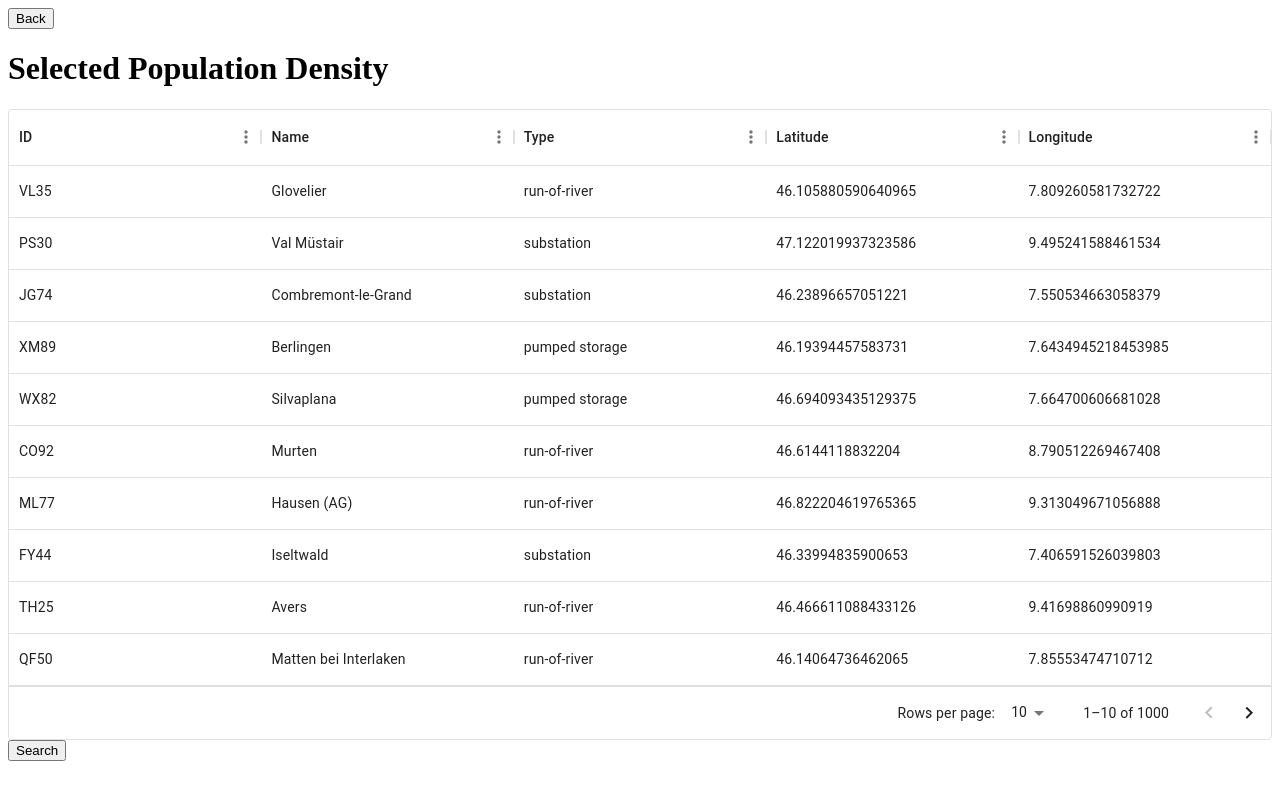
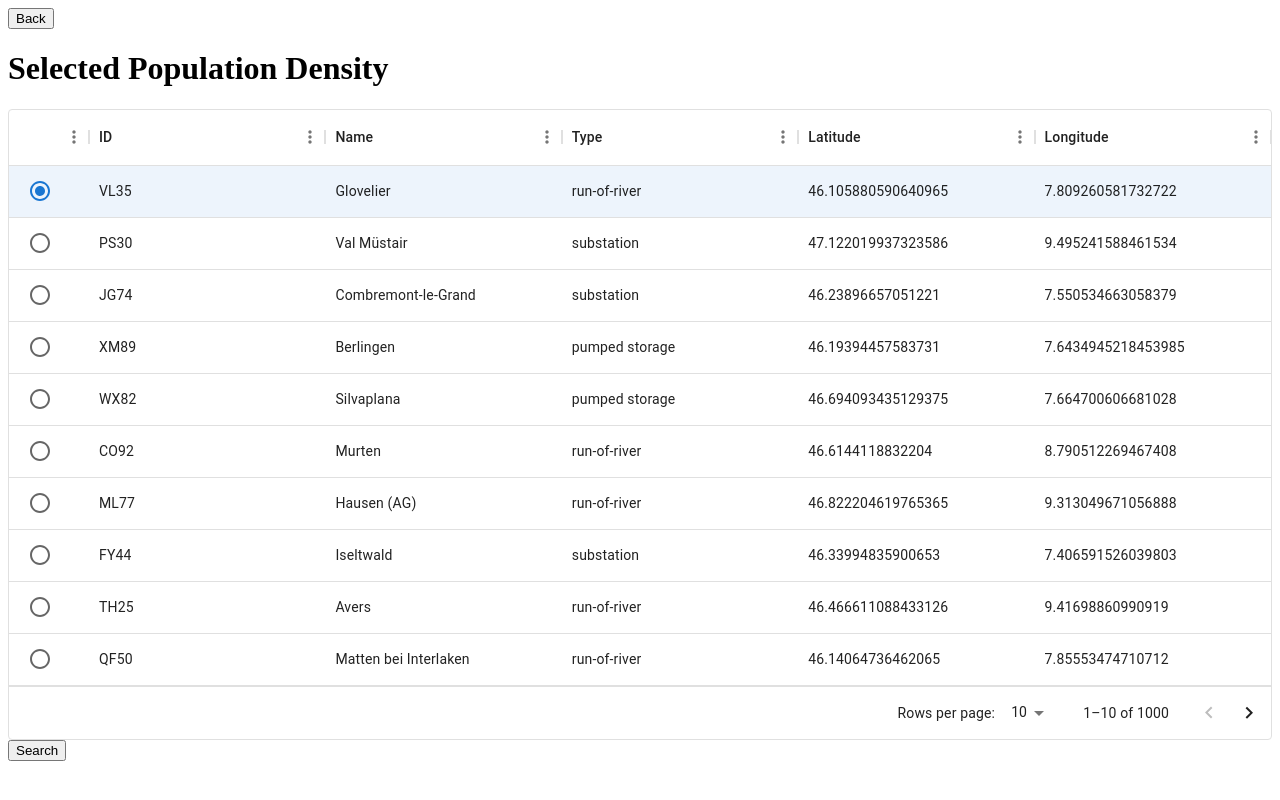
Before and after one commit to AmeliaRabanillo/axpo-frontend-challenge, a React (Create React App) app: page /population_density in a window 1280 px wide. Built offline with nearby package versions, Linux system fonts and the light colour scheme.

Commit message:
Added radio button

```diff
--- a/src/pages/data-table-page.tsx
+++ b/src/pages/data-table-page.tsx
@@ -1,8 +1,9 @@
 import {useNavigate} from "react-router-dom";
 import {create_data_array} from "../utils/get-rows";
 import * as React from 'react';
-import {DataGrid, GridColDef} from '@mui/x-data-grid';
+import {DataGrid, GridColDef, GridRowSelectionModel} from '@mui/x-data-grid';
 import {SearchType} from "../utils/constants";
+import {Radio} from "@mui/material";
 
 export type tableProps = {
     type: SearchType,
@@ -32,9 +33,23 @@ const DataTablePage = (props: tableProps) => {
         };
     });
 
+    const [selectionModel, setSelectionModel] = React.useState<GridRowSelectionModel>([rows[0].id]);
+    //ToDo try to use the entire row as a selection model and not only the id so no filtering is needed when going to search page
+
+
     const handleClick = () => {
-        console.log('clicked!!!')
+        const selectedRow = rows.find(r => r.id === selectionModel[0]);
+        console.log(selectedRow)
     }
+
+    columns.unshift({
+        field: "radiobutton",
+        headerName: "",
+        width: 80,
+        sortable: false,
+        renderCell: (params) =>
+            (<Radio checked={selectionModel[0] === params.id} value={params.id}/>)
+    });
 
     //ToDO remove cell outline when selecting row
     return (
@@ -51,6 +66,11 @@ const DataTablePage = (props: tableProps) => {
                     },
                 }}
                 pageSizeOptions={[10, 15, 20]}
+                rowSelectionModel={selectionModel}
+                onRowSelectionModelChange={(newSelectionModel) => {
+                    console.log(newSelectionModel)
+                    setSelectionModel(newSelectionModel)
+                }}
                 hideFooterSelectedRowCount={true}
             />
 
```
